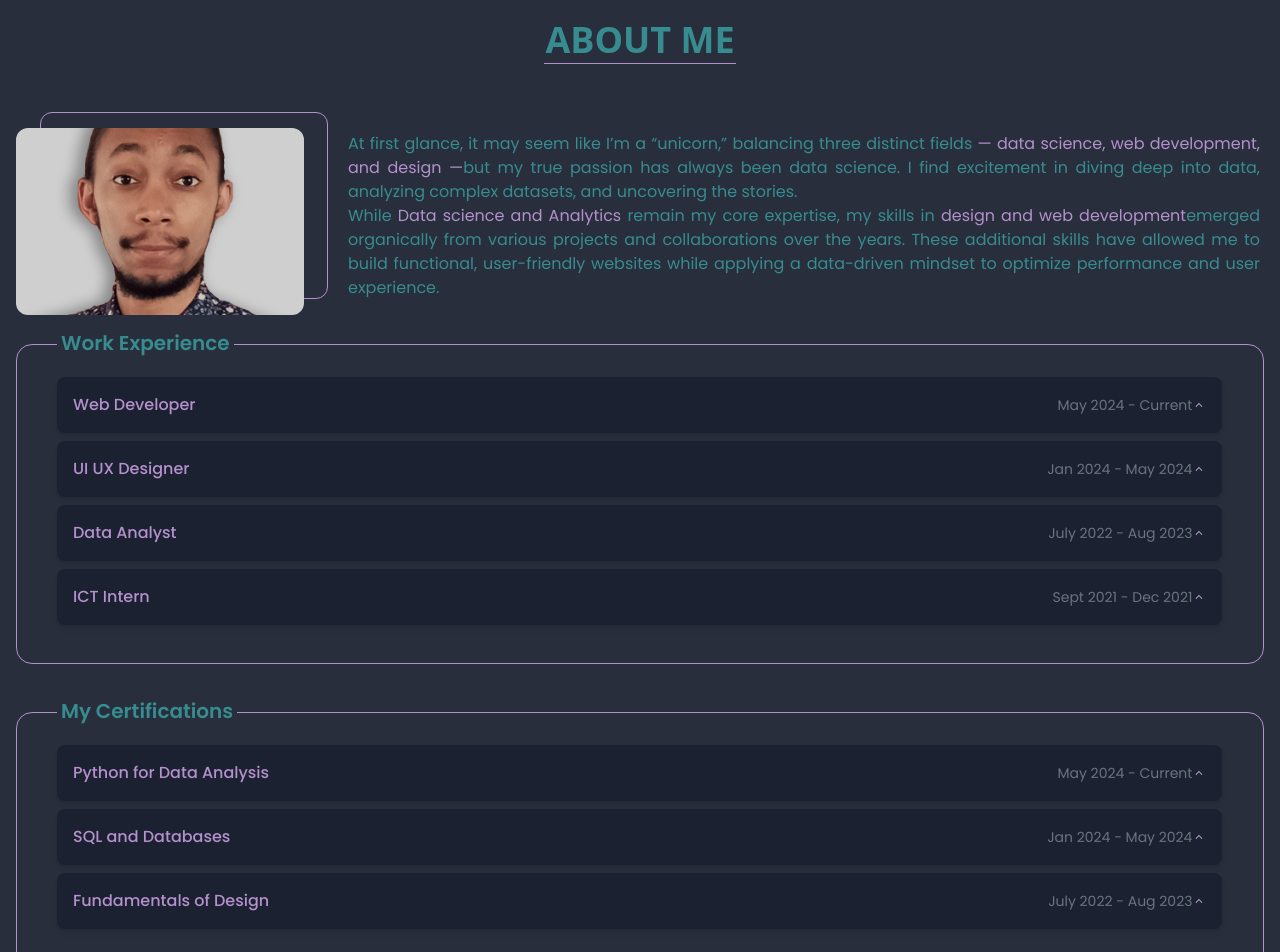
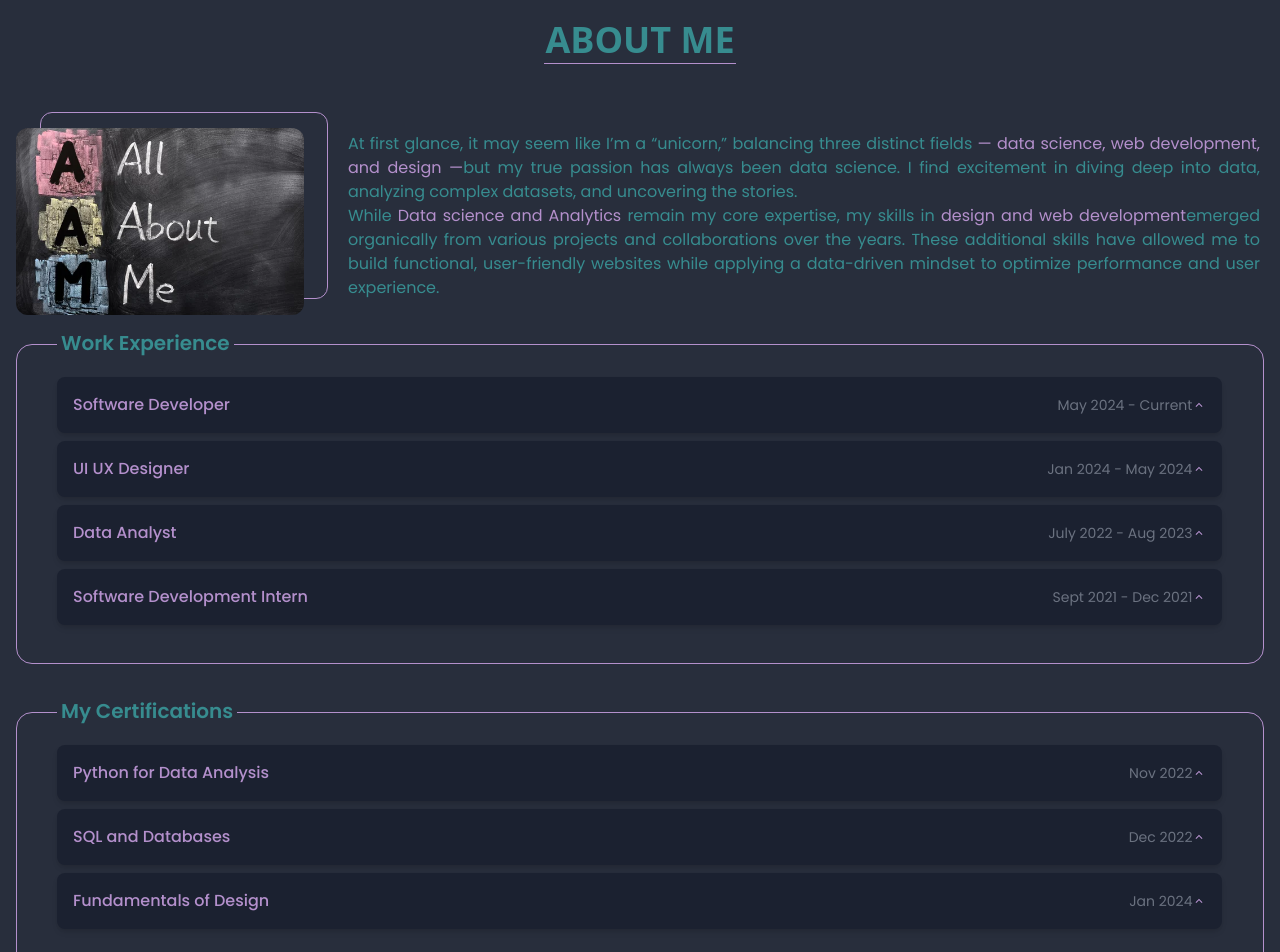
Before and after one commit to GeofreyMacharia/GeoWeb, a Next.js app: page /Longstrip in a window 1280 px wide. Shown: the part 1240-2192 px from the top of the page. Built offline with nearby package versions, Linux system fonts and the light colour scheme.

Commit message:
Portfolio adjustments

```diff
--- a/app/Components/Certifications.jsx
+++ b/app/Components/Certifications.jsx
@@ -9,7 +9,7 @@ const Certifications = () => {
   const items = [
     {
       title: "Python for Data Analysis",
-      subtitle: "May 2024 - Current",
+      subtitle: "Nov 2022",
       content: [
         <span
           onClick={go_to_cert}
@@ -21,7 +21,7 @@ const Certifications = () => {
     },
     {
       title: "SQL and Databases",
-      subtitle: "Jan 2024 - May 2024",
+      subtitle: "Dec 2022",
       content: [
         <span
           onClick={go_to_cert}
@@ -33,7 +33,7 @@ const Certifications = () => {
     },
     {
       title: "Fundamentals of Design",
-      subtitle: "July 2022 - Aug 2023",
+      subtitle: "Jan 2024",
       content: [
         <span
           onClick={go_to_cert}
--- a/app/Components/WorkExp.jsx
+++ b/app/Components/WorkExp.jsx
@@ -7,7 +7,7 @@ const WorkExp = () => {
 
   const items = [
     {
-      title: "Web Developer",
+      title: "Software Developer",
       subtitle: "May 2024 - Current",
       content: [
         <span className="text-purpBG text-md font-abc font-medium  inline-block mb-2">
@@ -52,18 +52,18 @@ const WorkExp = () => {
       ],
     },
     {
-      title: "ICT Intern",
+      title: "Software Development Intern",
       subtitle: "Sept 2021 - Dec 2021",
       content: [
         <span className="text-purpBG text-md font-abc font-medium inline-block mb-2">
           ~ ICT Authority
         </span>,
         <br key="1" />,
-        "- Designed and developed an intuitive, user-friendly web platform that provides farmers with access to agronomy , insurance, loans, veterinary services, and a virtual market.",
+        "- Developed python scripts for monitoring network performance and automating maintenance alerts  across all 53 regions under the organisation, reducing downtime and improving response time for connectivity issues.",
         <br key="2" />,
-        "- Integrated payment gateways and loan management systems, allowing farmers to easily manage their finances within the platform.",
+        "- Configured backups for the Government Common Core Network and National Optical Fiber Backbone, increasing network uptime by 12%",
         <br key="3" />,
-        "-Optimized front-end performance and SEO to increase site visibility and ensure a smooth, fast experience for all users.",
+        "- Collaborated with the tech lead to integrate and deploy a new Libre Network Management System, enhancing network monitoring by 50%",
       ],
     },
   ];
--- a/app/Dashboard/DResume/page.jsx
+++ b/app/Dashboard/DResume/page.jsx
@@ -27,7 +27,7 @@ export default function Resume() {
         <iframe
           className="w-full h-full object-cover"
           title="Resume"
-          src="/Assets/Rez.pdf"
+          src="/Assets/My_resume.pdf"
         />
       </div>
     </div>
--- a/app/Dashboard/page.jsx
+++ b/app/Dashboard/page.jsx
@@ -141,13 +141,14 @@ export default function Testing() {
                     className="flex p-4 pt-3 text-justify h-3/4  w-full  text-sm text-white font-abc font-light lx:text-[12px] lx:font-xyz xb:text-[10px]
                   xs:text-[11px] mx_w:text-[9px] fmd:text-[14px]"
                   >
-                    My expertise spans both creative web development and
+                    My expertise spans both creative Software development and
                     data-driven solutions, combining technical skills with
-                    analytical thinking to deliver impactful results. <br />
-                    <br />
-                    My expertise spans both creative web development and
-                    data-driven solutions, combining technical skills with
-                    analytical thinking to deliver impactful results.
+                    analytical thinking to deliver impactful results. <br />I
+                    specialize in designing and developing intuitive,
+                    user-friendly interfaces as well as leverage my analytical
+                    skills to ensure that both the visual and functional aspects
+                    of digital solutions contribute to meaningful business
+                    outcomes."
                   </label>
 
                   <label
--- a/app/Longstrip/Resume/page.jsx
+++ b/app/Longstrip/Resume/page.jsx
@@ -27,7 +27,7 @@ export default function Resume() {
         <iframe
           className="w-full h-full object-cover"
           title="Resume"
-          src="/Assets/Rez.pdf"
+          src="/Assets/My_resume.pdf"
         />
       </div>
     </div>
--- a/app/Longstrip/page.jsx
+++ b/app/Longstrip/page.jsx
@@ -35,6 +35,7 @@ import bram_img from "@public/Assets/bram.jpeg";
 import ron_img from "@public/Assets/ron.png";
 import me_img from "@public/Assets/box_face.png";
 import dynamic from "next/dynamic";
+import about_img from "@public/Assets/all_me.png";
 
 const Lottie = dynamic(() => import("lottie-react"), { ssr: false });
 
@@ -309,8 +310,8 @@ export default function longstrip_view() {
           <div className="flex flex-row h-resize_w mt-8 w-72 xs:collapse">
             <div className="flex h-full w-72 xs:w-56">
               <Image
-                src={me_img}
-                alt="me_img"
+                src={about_img}
+                alt="about_img"
                 className="rounded-xl  object-cover z-[1]"
               />
             </div>
```
Also changed, not shown: 1 other file (tests, documents, lock files or other folders).
